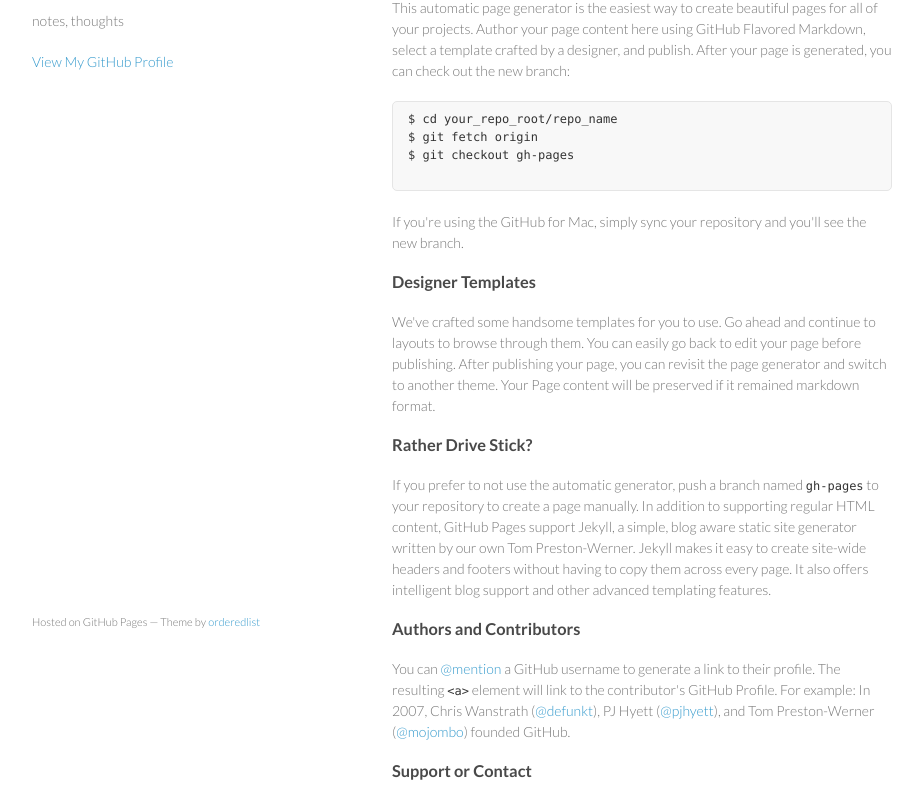
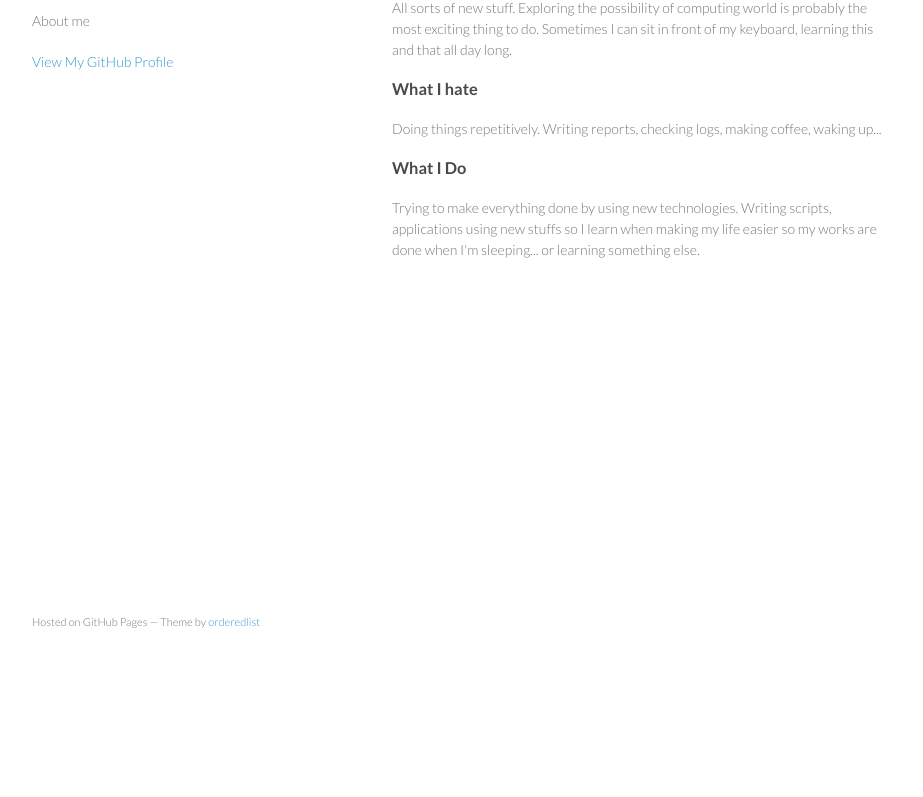
Before and after one commit to freehaha/freehaha.github.io, a plain HTML site: page index.html in a window 1280 px wide. Shown: the part 99-896 px from the top of the page, without its empty margins (178-1101 px from the left). After the commit the page ends 800 px from the top, so only its background shows below. Drawn offline with Linux system fonts and the light colour scheme.

Commit message:
replace some content

```diff
--- a/index.html
+++ b/index.html
@@ -3,7 +3,7 @@
   <head>
     <meta charset="utf-8" />
     <meta http-equiv="X-UA-Compatible" content="chrome=1" />
-    <title>Freehaha by freehaha</title>
+    <title>Freehaha</title>
 
     <link rel="stylesheet" href="stylesheets/styles.css" />
     <link rel="stylesheet" href="stylesheets/pygment_trac.css" />
@@ -16,7 +16,7 @@
     <div class="wrapper">
       <header>
         <h1>Freehaha</h1>
-        <p>notes, thoughts</p>
+        <p>About me</p>
 
 
         <p class="view"><a href="https://github.com/freehaha">View My GitHub Profile</a></p>
@@ -24,36 +24,26 @@
       </header>
       <section>
         <h3>
-          <a name="welcome-to-github-pages" class="anchor" href="#welcome-to-github-pages"><span class="octicon octicon-link"></span></a>Welcome to GitHub Pages.</h3>
+          <a name="what-i-like" class="anchor" href="#what-i-like"><span class="octicon octicon-link"></span></a>
+          What I like...
+        </h3>
 
-        <p>This automatic page generator is the easiest way to create beautiful pages for all of your projects. Author your page content here using GitHub Flavored Markdown, select a template crafted by a designer, and publish. After your page is generated, you can check out the new branch:</p>
-
-        <pre><code>$ cd your_repo_root/repo_name
-$ git fetch origin
-$ git checkout gh-pages
-          </code></pre>
-
-        <p>If you're using the GitHub for Mac, simply sync your repository and you'll see the new branch.</p>
+        <p>All sorts of new stuff. Exploring the possibility of computing world is probably the most exciting thing to do. Sometimes I can sit in front of my keyboard, learning this and that all day long.</p>
 
         <h3>
-          <a name="designer-templates" class="anchor" href="#designer-templates"><span class="octicon octicon-link"></span></a>Designer Templates</h3>
+          <a name="what-i-hate" class="anchor" href="#what-i-hate"><span class="octicon octicon-link"></span></a>
+          What I hate
+        </h3>
 
-        <p>We've crafted some handsome templates for you to use. Go ahead and continue to layouts to browse through them. You can easily go back to edit your page before publishing. After publishing your page, you can revisit the page generator and switch to another theme. Your Page content will be preserved if it remained markdown format.</p>
+        <p>Doing things repetitively. Writing reports, checking logs, making coffee, waking up...</p>
 
         <h3>
-          <a name="rather-drive-stick" class="anchor" href="#rather-drive-stick"><span class="octicon octicon-link"></span></a>Rather Drive Stick?</h3>
+          <a name="what-i-do" class="anchor" href="#what-i-do"><span class="octicon octicon-link"></span></a>
+          What I Do
+        </h3>
 
-        <p>If you prefer to not use the automatic generator, push a branch named <code>gh-pages</code> to your repository to create a page manually. In addition to supporting regular HTML content, GitHub Pages support Jekyll, a simple, blog aware static site generator written by our own Tom Preston-Werner. Jekyll makes it easy to create site-wide headers and footers without having to copy them across every page. It also offers intelligent blog support and other advanced templating features.</p>
+        <p>Trying to make everything done by using new technologies. Writing scripts, applications using new stuffs so I learn when making my life easier so my works are done when I'm sleeping... or learning something else.</p>
 
-        <h3>
-          <a name="authors-and-contributors" class="anchor" href="#authors-and-contributors"><span class="octicon octicon-link"></span></a>Authors and Contributors</h3>
-
-        <p>You can <a href="https://github.com/blog/821" class="user-mention">@mention</a> a GitHub username to generate a link to their profile. The resulting <code>&lt;a&gt;</code> element will link to the contributor's GitHub Profile. For example: In 2007, Chris Wanstrath (<a href="https://github.com/defunkt" class="user-mention">@defunkt</a>), PJ Hyett (<a href="https://github.com/pjhyett" class="user-mention">@pjhyett</a>), and Tom Preston-Werner (<a href="https://github.com/mojombo" class="user-mention">@mojombo</a>) founded GitHub.</p>
-
-        <h3>
-          <a name="support-or-contact" class="anchor" href="#support-or-contact"><span class="octicon octicon-link"></span></a>Support or Contact</h3>
-
-        <p>Having trouble with Pages? Check out the documentation at <a href="http://help.github.com/pages">http://help.github.com/pages</a> or contact <a href="mailto:support@github.com">support@github.com</a> and we’ll help you sort it out.</p>
       </section>
       <footer>
         <p><small>Hosted on GitHub Pages &mdash; Theme by <a href="https://github.com/orderedlist">orderedlist</a></small></p>
```
